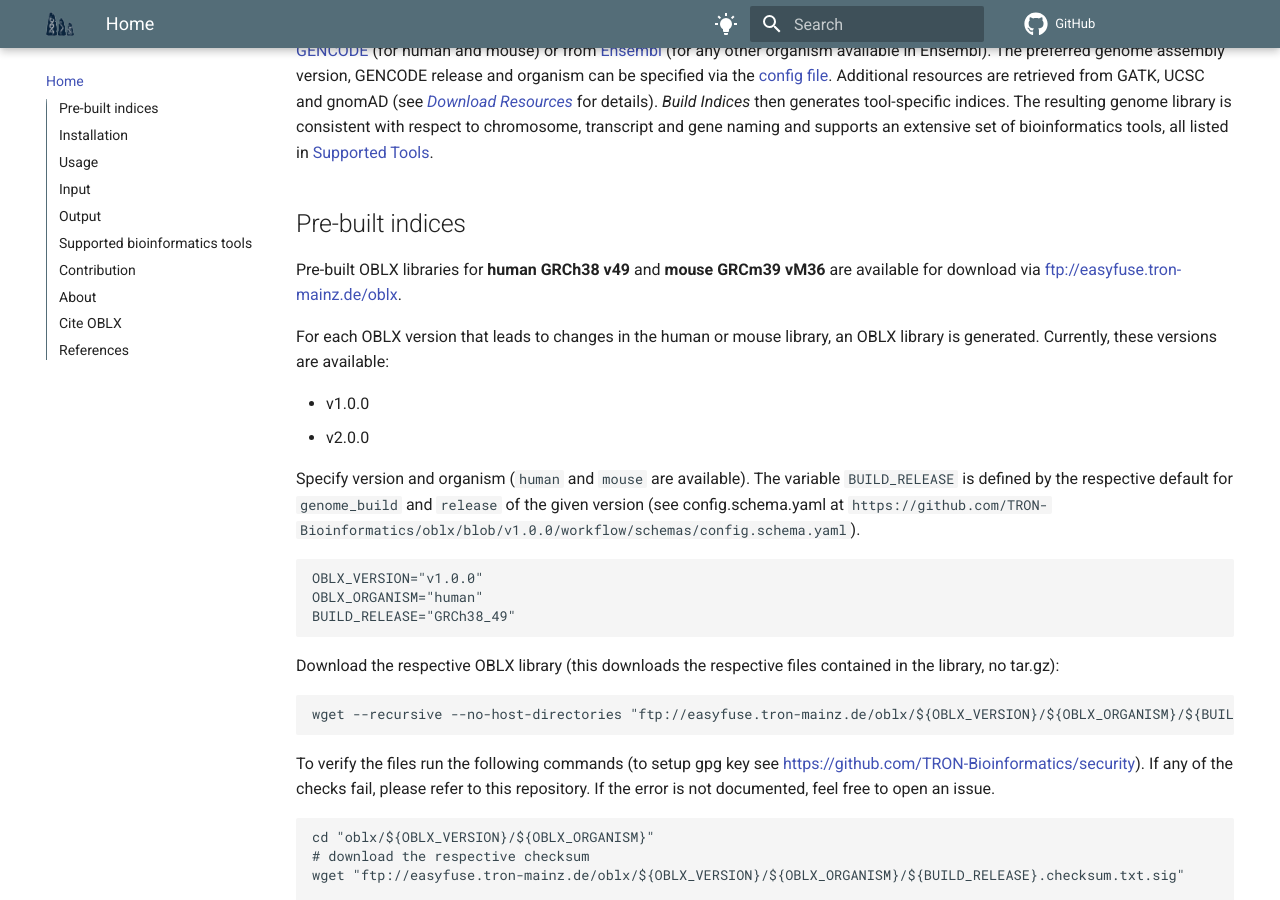
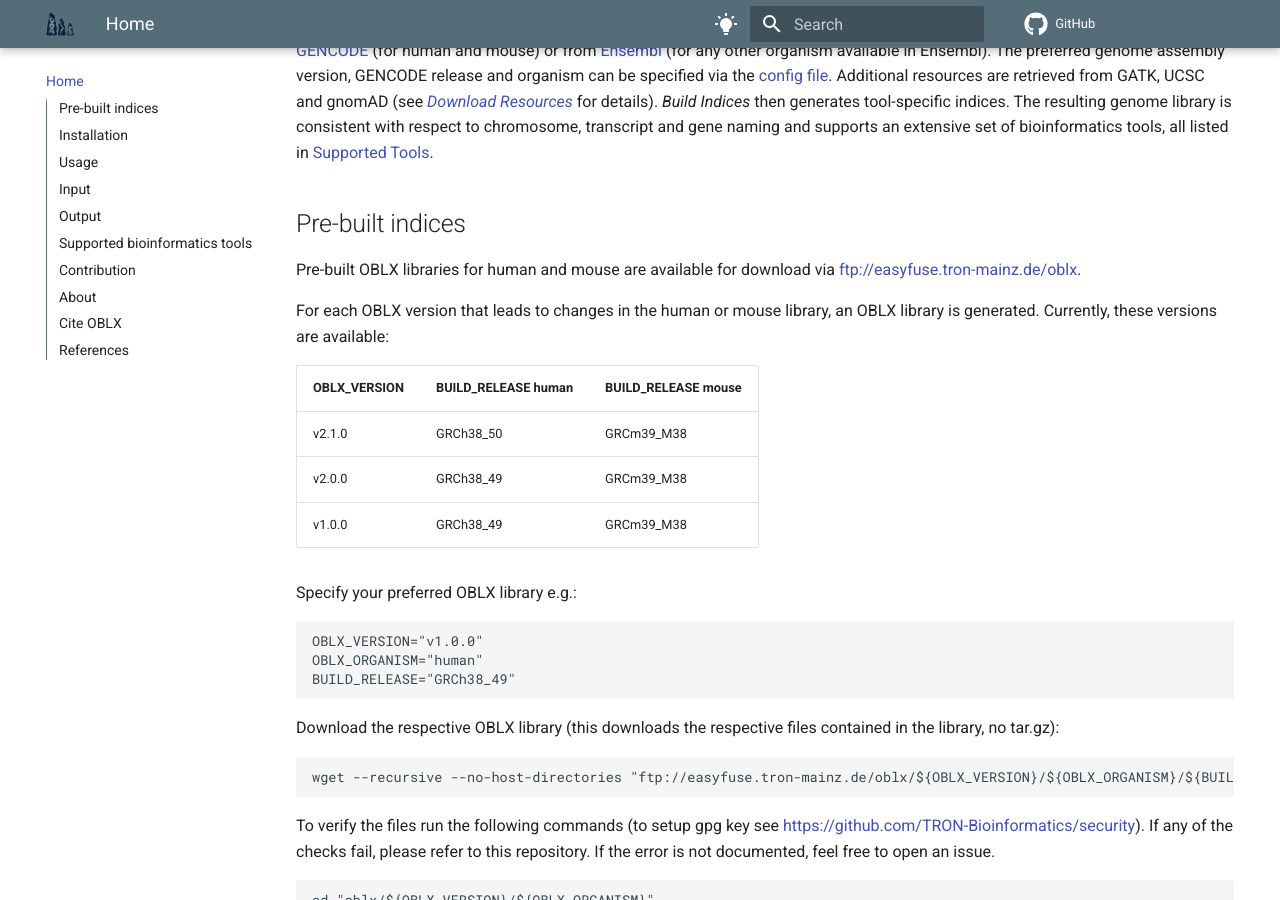
Before and after one commit to TRON-Bioinformatics/oblx, an MkDocs documentation site: the page built from docs/oblx/docs/index.md, in a window 1280 px wide and 900 px high, scrolled down 1119 px. Built offline with MkDocs 1.6.1 and Material for MkDocs 9.7.7, drawn with Linux system fonts in a browser that asks for light colours; comment, search, counter and statistics services are not loaded.

Commit message:
docs: Add table with downloadable OBLX libraries

````diff
--- a/docs/oblx/docs/index.md
+++ b/docs/oblx/docs/index.md
@@ -24,20 +24,19 @@ supports an extensive set of bioinformatics tools, all listed in
 
 ## Pre-built indices
 
-Pre-built OBLX libraries for **human GRCh38 v49** and **mouse GRCm39 vM36** are
-available for download via
+Pre-built OBLX libraries for human and mouse are available for download via
 [ftp://easyfuse.tron-mainz.de/oblx](ftp://easyfuse.tron-mainz.de/oblx).
 
 For each OBLX version that leads to changes in the human or mouse library, an
 OBLX library is generated. Currently, these versions are available:
 
-- v1.0.0
-- v2.0.0
+| OBLX_VERSION | BUILD_RELEASE human | BUILD_RELEASE mouse |
+| ------------ | ------------------- | ------------------- |
+| v2.1.0       | GRCh38_50           | GRCm39_M38          |
+| v2.0.0       | GRCh38_49           | GRCm39_M38          |
+| v1.0.0       | GRCh38_49           | GRCm39_M38          |
 
-Specify version and organism (`human` and `mouse` are available). The variable
-`BUILD_RELEASE` is defined by the respective default for `genome_build` and
-`release` of the given version (see config.schema.yaml at
-`https://github.com/TRON-Bioinformatics/oblx/blob/v1.0.0/workflow/schemas/config.schema.yaml`).
+Specify your preferred OBLX library e.g.:
 
 ```sh
 OBLX_VERSION="v1.0.0"
````
Also changed, not shown: README.md.
